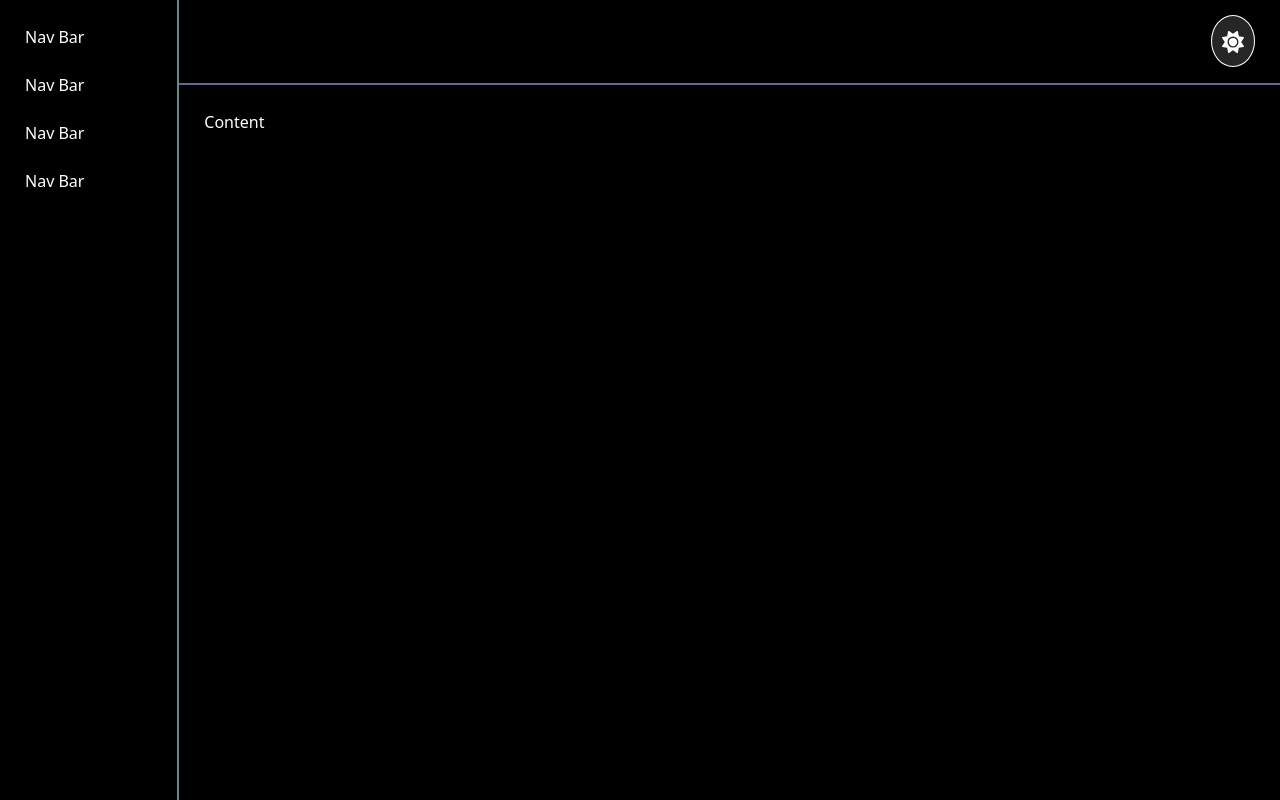
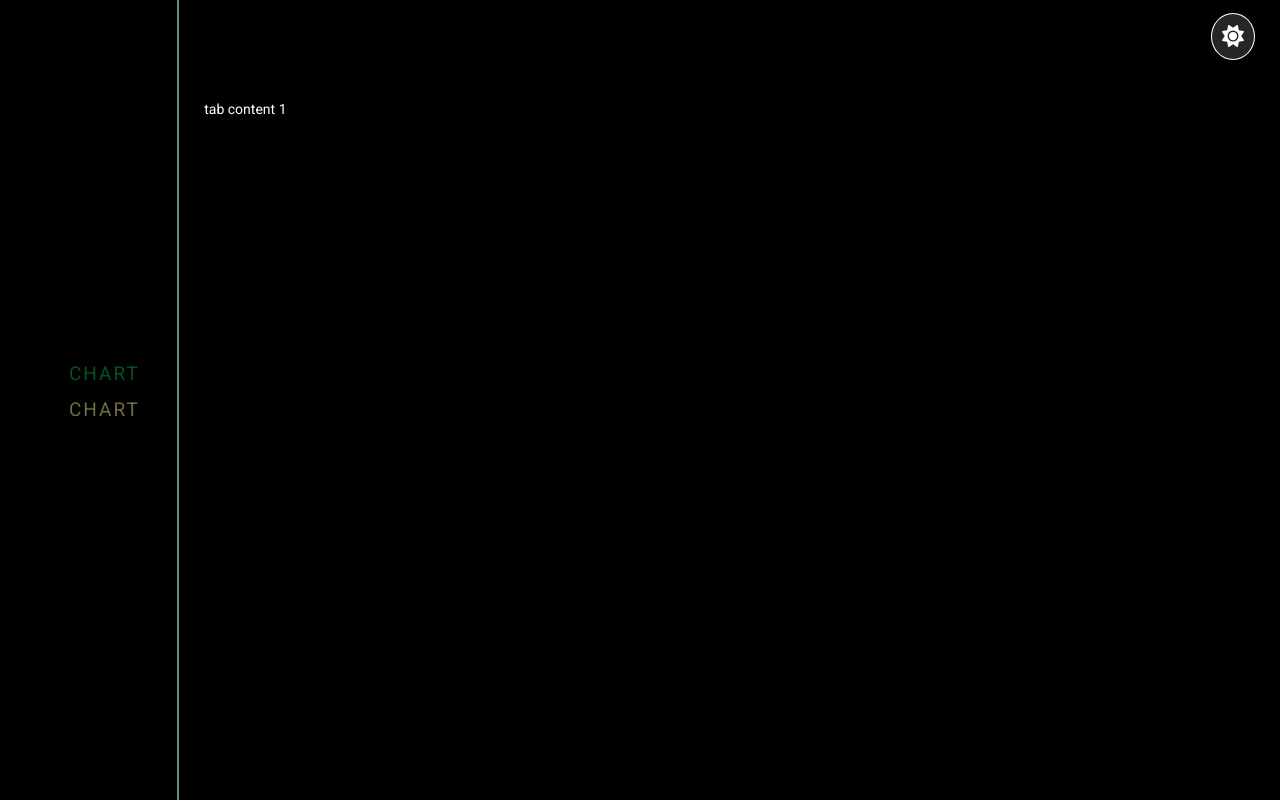
Before and after one commit to gtchigladze/mode, an Angular app: page /main in a window 1280 px wide. Built offline with nearby package versions, Linux system fonts and the light colour scheme.

Commit message:
tabs ngswitch

```diff
--- a/angular.json
+++ b/angular.json
@@ -50,6 +50,7 @@
               "src/assets"
             ],
             "styles": [
+              "./node_modules/@angular/material/prebuilt-themes/purple-green.css",
               "src/styles.scss",
               "node_modules/bootstrap/dist/css/bootstrap.min.css",
               "node_modules/font-awesome/css/font-awesome.css"
@@ -120,6 +121,7 @@
               "src/assets"
             ],
             "styles": [
+              "./node_modules/@angular/material/prebuilt-themes/purple-green.css",
               "src/styles.scss"
             ],
             "scripts": []
--- a/package.json
+++ b/package.json
@@ -11,10 +11,12 @@
   "private": true,
   "dependencies": {
     "@angular/animations": "^14.1.0",
+    "@angular/cdk": "^14.1.3",
     "@angular/common": "^14.1.0",
     "@angular/compiler": "^14.1.0",
     "@angular/core": "^14.1.0",
     "@angular/forms": "^14.1.0",
+    "@angular/material": "^14.1.3",
     "@angular/platform-browser": "^14.1.0",
     "@angular/platform-browser-dynamic": "^14.1.0",
     "@angular/router": "^14.1.0",
--- a/src/app/app.module.ts
+++ b/src/app/app.module.ts
@@ -8,6 +8,8 @@ import { MainComponent } from './main/main.component';
 import { darkTheme } from './theme/dark-theme';
 import { lightTheme } from './theme/light-theme';
 import { ThemeModule } from './theme/theme.module';
+import { BrowserAnimationsModule } from '@angular/platform-browser/animations';
+import {MatTabsModule} from '@angular/material/tabs';
 
 @NgModule({
   declarations: [
@@ -23,7 +25,9 @@ import { ThemeModule } from './theme/theme.module';
       themes: [lightTheme, darkTheme],
       active: 'dark',
     }),
-    FontAwesomeModule
+    FontAwesomeModule,
+    BrowserAnimationsModule,
+    MatTabsModule
 
   ],
   providers: [],
--- a/src/app/main/main.component.html
+++ b/src/app/main/main.component.html
@@ -1,10 +1,16 @@
 
 <div class="main" app-theme>
   <div class="layout">
-  <div class="nav">Nav Bar <br><br>Nav Bar <br><br>Nav Bar <br><br>Nav Bar <br><br>
+  <div class="nav">
+    <ul >
+      <li ><a [class.active]="viewMode == 'tab1'"  (click)="viewMode ='tab1'">CHART</a></li>
+      <li><a [class.active]="viewMode == 'tab2'"  (click)="viewMode ='tab2'">CHART</a></li>
+    </ul>
+
 
 
   </div>
+
     <div class="aside">
     <div class="mode-icon" >
     <div (click)="toggle()">
@@ -13,8 +19,14 @@
     </div>
     </div>
 
-    <div class="cont">Content</div>
+    <div class="cont" [ngSwitch]="viewMode">
+
+      <div id="tab1" *ngSwitchCase="'tab1'">tab content 1  </div>
+      <div id="tab2" *ngSwitchCase="'tab2'">tab 2</div>
+
+    </div>
     </div>
     </div>
 
+
   </div>
--- a/src/app/main/main.component.scss
+++ b/src/app/main/main.component.scss
@@ -15,8 +15,6 @@
   display: flex;
   justify-content: flex-end;
   padding: 25px;
-  border-bottom: 2px solid var(--header-border);
-  transition: border-bottom 2s;
 }
 
 .layout{
@@ -40,8 +38,35 @@
   width: 200px;
   border-right: 2px solid var(--nav-border);
   transition: border-right 2s;
+  display: flex;
+  flex-direction: column;
+  justify-content: center;
+}
 
+ul{
+  display: flex;
+  flex-direction: column;
+  row-gap: 15px;
+  list-style-type: none;
+}
+li {
+  display: inline-block;
+}
+li a {
+  text-decoration: none;
+  color: #706c43;
+  font-size: 19px;
+  padding: 0 12px;
+  letter-spacing: 2px;
+  cursor: pointer;
+}
 
+li a:hover {
+  color: #dbd969;
+}
+
+li a.active{
+  color: rgb(7, 82, 25);
 }
 
 
--- a/src/app/main/main.component.ts
+++ b/src/app/main/main.component.ts
@@ -1,6 +1,8 @@
 import { Component, OnInit } from '@angular/core';
 import { faMoon, faSun } from '@fortawesome/free-solid-svg-icons';
+import { Observable, Observer } from 'rxjs';
 import { ThemeService } from '../theme/theme.service';
+
 
 @Component({
   selector: 'app-main',
@@ -11,6 +13,7 @@ export class MainComponent implements OnInit {
   faSun = faSun;
   faMoon = faMoon;
   show = false
+  viewMode = 'tab1';
 
   constructor(private themeService: ThemeService) { }
 
--- a/src/index.html
+++ b/src/index.html
@@ -6,8 +6,11 @@
   <base href="/">
   <meta name="viewport" content="width=device-width, initial-scale=1">
   <link rel="icon" type="image/x-icon" href="favicon.ico">
+  <link rel="preconnect" href="https://fonts.gstatic.com">
+  <link href="https://fonts.googleapis.com/css2?family=Roboto:wght@300;400;500&display=swap" rel="stylesheet">
+  <link href="https://fonts.googleapis.com/icon?family=Material+Icons" rel="stylesheet">
 </head>
-<body>
+<body class="mat-typography">
   <app-root></app-root>
 </body>
 </html>
--- a/src/styles.scss
+++ b/src/styles.scss
@@ -1 +1,4 @@
 /* You can add global styles to this file, and also import other style files */
+
+html, body { height: 100%; }
+body { margin: 0; font-family: Roboto, "Helvetica Neue", sans-serif; }
```
Also changed, not shown: 1 other file (tests, documents, lock files or other folders).
